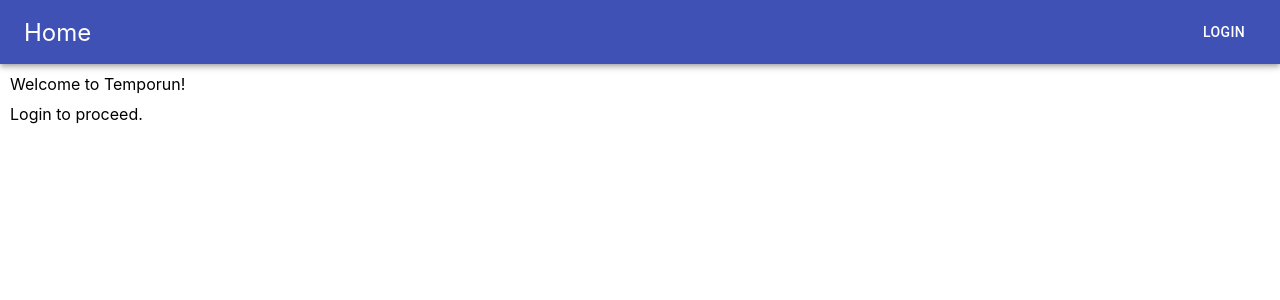
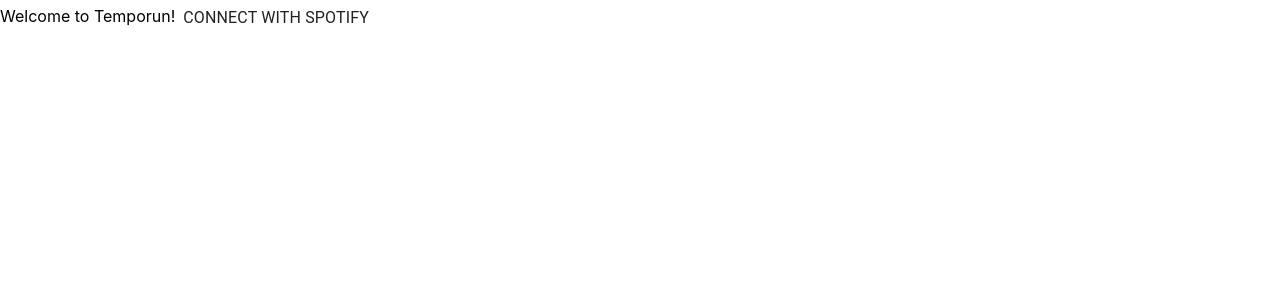
Before and after one commit to erikhiggy/temporun, a React (Create React App) app: page / in a window 1280 px wide. Shown: the top 300 px of the page. Built offline with nearby package versions, Linux system fonts and the light colour scheme.

Commit message:
list playlists and their art

```diff
--- a/src/App.tsx
+++ b/src/App.tsx
@@ -2,40 +2,20 @@ import React from 'react';
 import {
   BrowserRouter as Router, Switch, Route,
 } from 'react-router-dom';
-import HomePage from './components/HomePage/HomePage';
-import LoginPage from './components/LoginPage/LoginPage';
-import Profile from './components/Profile/Profile';
-import SongsList from './components/SongsList/SongsList';
-import NavBar from './components/NavBar/NavBar';
+import Home from './components/Home/Home';
+import Connect from './components/Connect/Connect';
+import Dashboard from './components/Dashboard/Dashboard';
 
 const App = () => {
-  const [loggedIn, setLoggedIn] = React.useState<boolean>(false);
-
-  const handleLoggedIn = (token: string | null): void => {
-    if (token) {
-      setLoggedIn(true);
-      window.location.href = '/profile';
-    }
-  };
-
-  const renderSongsList = () => <SongsList limit={50} bpm={150} />;
-
+  const credentials = document.cookie;
   return (
     <div>
-      <NavBar loggedIn={loggedIn} />
       <Router>
         <div>
           <Switch>
-            <Route
-              exact
-              path="/"
-              render={(props) => (
-                <HomePage {...props} onLoggedIn={handleLoggedIn} />
-              )}
-            />
-            <Route exact path="/login" component={LoginPage} />
-            <Route exact path="/profile" component={Profile} />
-            <Route exact path="/songs" component={renderSongsList} />
+            <Route exact path="/" render={(props) => <Home {...props} credentials={credentials} />} />;
+            <Route exact path="/connect" component={Connect} />
+            <Route exact path="/dashboard" render={(props) => <Dashboard {...props} credentials={credentials} />} />;
           </Switch>
         </div>
       </Router>
--- /dev/null
+++ b/src/components/Connect/Connect.tsx
@@ -0,0 +1,17 @@
+import React from 'react';
+import useAxios from 'axios-hooks';
+
+const Connect = () => {
+  const [{ data, error, loading }] = useAxios('http://localhost:8888/get-auth-url');
+
+  if (loading) return <p>Loading...</p>;
+  if (error) return <p>Error fetching auth url</p>;
+
+  if (data) {
+    window.location.href = data;
+  }
+
+  return null;
+};
+
+export default Connect;
--- /dev/null
+++ b/src/components/Dashboard/Dashboard.tsx
@@ -0,0 +1,41 @@
+import React from 'react';
+import useAxios from 'axios-hooks';
+import Playlist from '../Playlist/Playlist';
+
+type DashboardProps = {
+  credentials?: string
+};
+
+type PlaylistType = {
+  name: string,
+  images: Array<ImageType>
+};
+
+type ImageType = {
+  url: string
+};
+
+const Dashboard = ({ credentials }: DashboardProps) => {
+  const [{ data, error, loading }] = useAxios({
+    url: `http://localhost:8888/user?${credentials}`,
+    method: 'GET',
+  });
+
+  const renderPlaylists = (playlists: Array<PlaylistType>) => (
+    playlists.map((playlist: PlaylistType) => (
+      <Playlist title={playlist.name} url={playlist.images[0].url} />
+    )));
+
+  if (loading) return <p>Loading...</p>;
+  if (error) return <p>Error!</p>;
+
+  const { userPlaylists } = data;
+
+  return (
+    <div>
+      {renderPlaylists(userPlaylists.items)}
+    </div>
+  );
+};
+
+export default Dashboard;
--- /dev/null
+++ b/src/components/Home/Home.tsx
@@ -0,0 +1,56 @@
+import React, { useEffect } from 'react';
+import axios from 'axios';
+import { Button, Typography } from '@material-ui/core';
+
+type HomeProps = {
+  credentials?: string
+};
+
+const Home = ({ credentials }: HomeProps) => {
+  const handleConnect = () => {
+    window.location.href = '/connect';
+  };
+
+  const authorizeUser = async (path: string) => {
+    const url = `http://localhost:8888/authorize?${path}`;
+    return axios.get(url);
+  };
+
+  useEffect(() => {
+    if (credentials) {
+      window.location.href = '/dashboard';
+    }
+    // if we have already got the auth url
+    if (window.location.search.length) {
+      authorizeUser(window.location.search.split('?')[1])
+        .then((res) => {
+          // push the credentials object to cookie
+          const { access_token, refresh_token } = res?.data?.body;
+          const creds = {
+            accessToken: access_token,
+            refreshToken: refresh_token,
+            expiresAt: new Date().getTime() + 3000000,
+          };
+          document.cookie = `credentials=${JSON.stringify(creds)}`;
+          // redirect to homepage to continue
+          window.location.href = '/dashboard';
+        })
+        .catch((err) => {
+          console.log('Error authenticating user', err);
+        });
+    }
+  }, [credentials]);
+
+  return (
+    <div>
+      Welcome to Temporun!
+      <Button onClick={handleConnect}>
+        <Typography>
+          Connect with Spotify
+        </Typography>
+      </Button>
+    </div>
+  );
+};
+
+export default Home;
--- a/src/components/HomePage/HomePage.tsx
+++ /dev/null
@@ -1,48 +0,0 @@
-import React from 'react';
-import { createUseStyles } from 'react-jss';
-
-type HomePageProps = {
-  onLoggedIn: (token: string | null) => void
-};
-
-const useStyles = createUseStyles({
-  header: {
-    margin: 10,
-  },
-  loginButton: {
-    margin: 10,
-  },
-  content: {
-    margin: 10,
-  },
-});
-
-const HomePage = ({ onLoggedIn }: HomePageProps) => {
-  const classes = useStyles();
-
-  const handleLoggedIn = () => {
-    const url = new URL(window.location.href);
-    const params = new URLSearchParams(url.search.slice(1));
-    if (params.has('access_token')) {
-      const token = params.get('access_token');
-      onLoggedIn(token);
-    }
-  };
-
-  React.useEffect(() => {
-    handleLoggedIn();
-  });
-
-  return (
-    <>
-      <div className={classes.header}>
-        Welcome to Temporun!
-      </div>
-      <div className={classes.content}>
-        Login to proceed.
-      </div>
-    </>
-  );
-};
-
-export default HomePage;
--- a/src/components/LoginPage/LoginPage.tsx
+++ /dev/null
@@ -1,11 +0,0 @@
-import React from 'react';
-import { Button } from '@material-ui/core';
-import routes from '../../Routes';
-
-const LoginPage = () => (
-  <div>
-    <Button href={routes.login}>Login through Spotify</Button>
-  </div>
-);
-
-export default LoginPage;
--- a/src/components/NavBar/NavBar.tsx
+++ /dev/null
@@ -1,43 +0,0 @@
-import React from 'react';
-import { createUseStyles } from 'react-jss';
-import {
-  AppBar, Button, Toolbar, IconButton, Typography,
-} from '@material-ui/core';
-
-type NavBarProps = {
-  loggedIn?: boolean
-};
-
-const useStyles = createUseStyles({
-  root: {
-    flexGrow: 1,
-  },
-  menuButton: {
-    marginRight: 10,
-  },
-  title: {
-    flexGrow: 1,
-  },
-});
-
-const NavBar = ({ loggedIn }: NavBarProps) => {
-  const classes = useStyles();
-
-  return (
-    <div className={classes.root}>
-      <AppBar position="static">
-        <Toolbar>
-          <IconButton href="/" edge="start" className={classes.menuButton} color="inherit" aria-label="menu">
-            Home
-          </IconButton>
-          <Typography variant="h6" className={classes.title}>
-          </Typography>
-          {!loggedIn && <Button href="/login" color="inherit">Login</Button>}
-          {loggedIn && <Button href="/profile" color="inherit">Profile</Button>}
-        </Toolbar>
-      </AppBar>
-    </div>
-  );
-};
-
-export default NavBar;
--- /dev/null
+++ b/src/components/Playlist/Playlist.tsx
@@ -0,0 +1,40 @@
+import React from 'react';
+import {
+  Card, CardMedia, Typography, CardContent,
+} from '@material-ui/core';
+import { createUseStyles } from 'react-jss';
+
+const useStyles = createUseStyles({
+  card: {
+    height: 500,
+    width: 500,
+  },
+
+  media: {
+    height: 200,
+    width: 200,
+  },
+});
+
+type PlaylistProps = {
+  url: string,
+  title: string
+};
+
+const Playlist = ({ url, title }: PlaylistProps) => {
+  const classes = useStyles();
+  return (
+    <div>
+      <Card>
+        <CardMedia className={classes.media} image={url} title="Playlist Art" />
+        <CardContent>
+          <Typography gutterBottom>
+            {title}
+          </Typography>
+        </CardContent>
+      </Card>
+    </div>
+  );
+};
+
+export default Playlist;
--- a/src/components/Profile/Profile.tsx
+++ /dev/null
@@ -1,21 +0,0 @@
-import React from 'react';
-import useAxios from 'axios-hooks';
-import routes from '../../Routes';
-
-const Profile = () => {
-  const [{ data, loading, error }] = useAxios({
-    url: routes.profile,
-  });
-  if (loading) return <p>Loading..</p>;
-  if (error) return <p>Error!</p>;
-
-  const { display_name = '' } = data;
-
-  return (
-    <div>
-      Welcome, {display_name}!
-    </div>
-  );
-};
-
-export default Profile;
--- a/src/components/Song.tsx
+++ /dev/null
@@ -1,43 +0,0 @@
-import React from 'react';
-import { createUseStyles } from 'react-jss';
-import { Card, CardContent, Typography } from '@material-ui/core';
-
-type SongProps = {
-  artist?: string | null
-  name?: string | null,
-  bpm?: number | 0
-}
-
-const useStyles = createUseStyles({
-  songCard: {
-    display: 'flex',
-    margin: '10px',
-  },
-  attribute: {
-    display: 'flex',
-  },
-  boldText: {
-    fontWeight: 'bold',
-  },
-});
-
-const Song = ({ artist, bpm, name }: SongProps) => {
-  const classes = useStyles();
-  return (
-    <Card className={classes.songCard} variant="outlined">
-      <CardContent>
-        <Typography className={classes.attribute}>
-          <span className={classes.boldText}>Song Title:</span>&nbsp;{name}
-        </Typography>
-        <Typography className={classes.attribute}>
-          <span className={classes.boldText}>Artist:</span>&nbsp;{artist}
-        </Typography>
-        <Typography className={classes.attribute}>
-          <span className={classes.boldText}>BPM:</span>&nbsp;{bpm}
-        </Typography>
-      </CardContent>
-    </Card>
-  );
-};
-
-export default Song;
--- a/src/components/SongsList/SongsList.tsx
+++ /dev/null
@@ -1,51 +0,0 @@
-import React from 'react';
-import useAxios from 'axios-hooks';
-import { createUseStyles } from 'react-jss';
-import Song from '../Song';
-
-const useStyles = createUseStyles({
-  header: {
-    paddingLeft: 10,
-  },
-});
-
-type AnalyticsProps = {
-  limit?: number | 20,
-  bpm?: number | 150
-};
-
-type SongType = {
-  artist?: string,
-  tempo?: number,
-  track?: string,
-};
-
-const SongsList = ({ limit, bpm }: AnalyticsProps) => {
-  const [{ loading, error, data }] = useAxios(`http://localhost:8888/analysis/${limit}?bpm=${bpm}`);
-  const classes = useStyles();
-
-  if (loading) return <p>Loading...</p>;
-  if (error) return <p>Error!</p>;
-
-  const renderSongs = (songs: Array<Object>) => songs.map((song: Object, songIndex: number) => {
-    const { artist, tempo, track }: SongType = song;
-    return <Song key={`${songIndex * 2}--song`} artist={artist} bpm={tempo} name={track} />;
-  });
-
-  return (
-    <div>
-      <div className={classes.header}>
-        {!data.length ? (
-          <h1>No songs for this bpm!</h1>
-        ) : (
-          <h1>
-            Showing Songs for&nbsp;{bpm}&nbsp;bpm
-          </h1>
-        )}
-      </div>
-      {renderSongs(data)}
-    </div>
-  );
-};
-
-export default SongsList;
```
